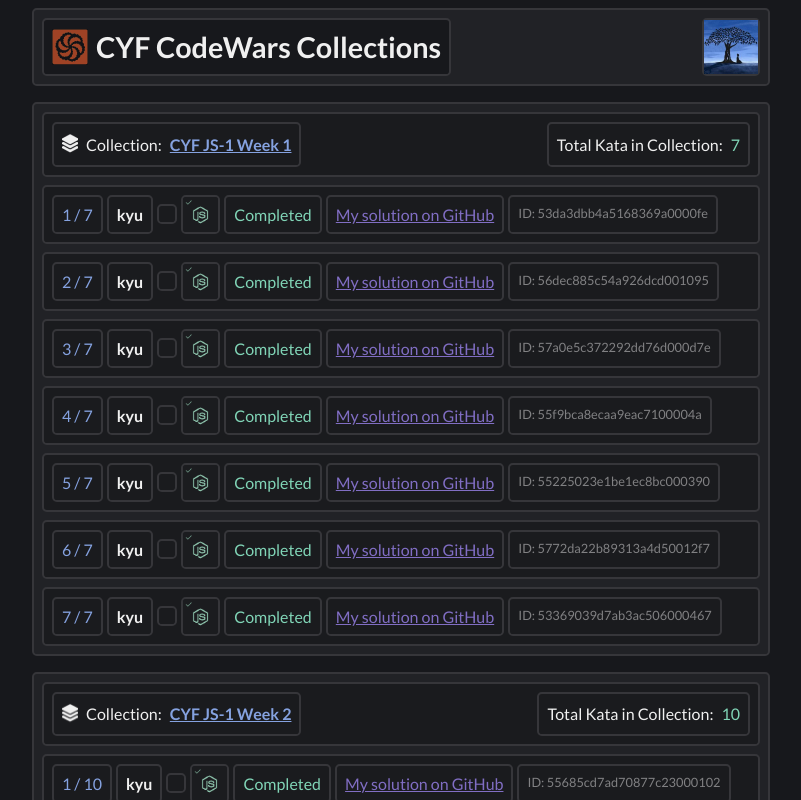
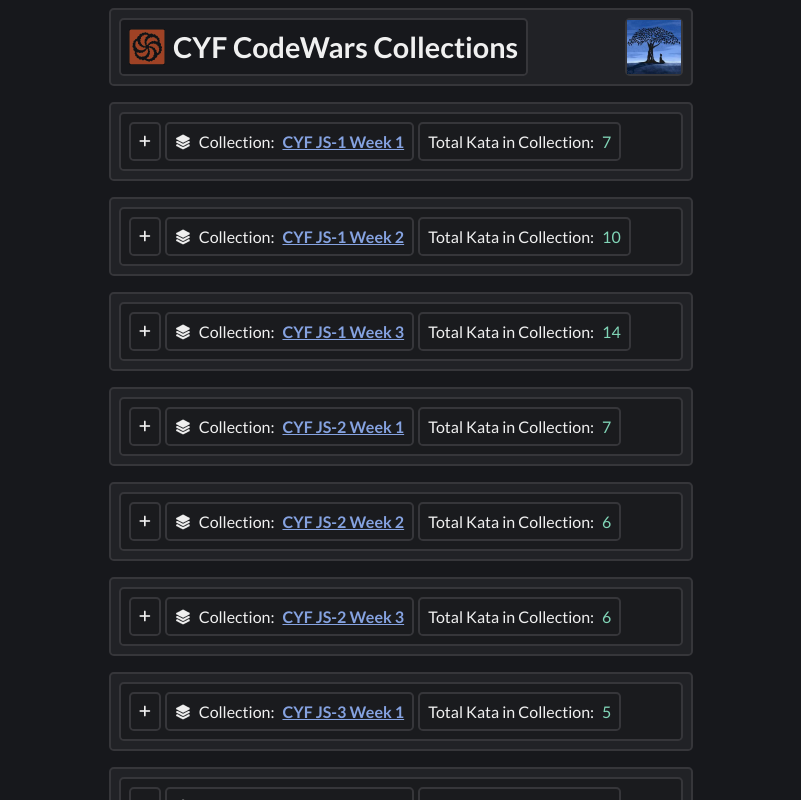
Before and after one commit to bazmurphy/codewars-collections, a React (Create React App) app: page / in a window 1280 px wide. Shown: the top 800 px of the page, without its empty margins (239-1040 px from the left). Built offline with nearby package versions, Linux system fonts and the light colour scheme; no server answers.

Commit message:
collapsable containers, and conditional url links

```diff
--- a/src/App.css
+++ b/src/App.css
@@ -1,4 +1,5 @@
 @import url('https://fonts.googleapis.com/css2?family=Lato:ital,wght@0,100;0,300;0,400;0,700;0,900;1,100;1,300;1,400;1,700;1,900&display=swap');
+@import url('https://cdnjs.cloudflare.com/ajax/libs/font-awesome/6.2.0/css/all.min.css');
 
 body {
   display: flex;
@@ -11,12 +12,12 @@
 }
 
 .App {
+  width: 600px;
   display: flex;
   flex-direction: column;
   padding: 0.5rem;
   gap: 1rem;
 }
-
 
 .header-container {
   display: flex;
@@ -71,7 +72,6 @@
 .collection-container {
   display: flex;
   flex-direction: column;
-  /* flex-wrap: wrap; */
   gap: 0.5rem;
   padding: 0.5rem;
   background-color: hsl(228, 7%, 14%);
@@ -79,16 +79,36 @@
   border-radius: 0.3rem;
 }
 
-.collection-info {
+.collection-info-sub-container {
   display: flex;
-  justify-content: space-between;
+  flex-wrap: wrap;
+  gap: 0.25rem;
   padding: 0.5rem;
   border: 0.15rem solid hsl(240, 4%, 22%);
   border-radius: 0.3rem;
   background-color: hsl(225, 7%, 11%);
 }
 
-.collection-info-sub-container-one {
+.collection-toggle-button {
+  padding: 0.5rem;
+  border: 0.15rem solid hsl(240, 4%, 22%);
+  border-radius: 0.3rem;
+  background-color: inherit;
+  color: inherit;
+  line-height: normal;
+}
+
+.fa-solid {
+  background-color: inherit;
+  color: inherit;
+}
+
+.collection-toggle-button:hover {
+  color: hsl(221, 59%, 70%);
+  border: 0.15rem solid hsl(221, 59%, 70%);
+}
+
+.collection-title-sub-container {
   display: flex;
   align-items: center;
   gap: 0.5rem;
@@ -96,6 +116,7 @@
   border: 0.15rem solid hsl(240, 4%, 22%);
   border-radius: 0.3rem;
 }
+
 
 .collection-title-image {
   display: block;
@@ -111,8 +132,7 @@
   font-weight: bold;
 }
 
-
-.collection-info-sub-container-two {
+.collection-total-sub-container {
   display: flex;
   align-items: center;
   gap: 0.5rem;
@@ -131,7 +151,6 @@
 
 .kata-container {
   display: flex;
-  flex-wrap: wrap;
   gap: 0.25rem;
   padding: 0.5rem;
   border: 0.15rem solid hsl(240, 4%, 22%);
@@ -139,8 +158,9 @@
   background-color: hsl(225, 7%, 11%);
 }
 
-.kata-sub-container-one {
+.kata-sub-container {
   display: flex;
+  flex-wrap: wrap;
   align-items: center;
   gap: 0.25rem;
 }
@@ -175,13 +195,7 @@
   font-weight: bold;
 }
 
-.kata-sub-container-two {
-  display: flex;
-  align-items: center;
-  gap: 0.25rem;
-}
-
-.kata-complete {
+.kata-complete-image {
   border: 0.15rem solid hsl(240, 4%, 22%);
   border-radius: 0.3rem;
   width: 39px;
--- a/src/Collection.js
+++ b/src/Collection.js
@@ -2,21 +2,28 @@
 import Kata from "./Kata";
 
 const Collection = (props) => {
+
+    const [open, setOpen] = React.useState(false);
+
+    const toggle = () => {
+        setOpen(!open);
+    }
+
     return (
         <div className="collection-container">
-            <div className="collection-info">
-                <div className="collection-info-sub-container-one">
+                <div className="collection-info-sub-container">
+                    <button className="collection-toggle-button" onClick={toggle}>{open ? <i class="fa-solid fa-minus"></i> : <i class="fa-solid fa-plus"></i> }</button>
+                    <div className="collection-title-sub-container">
                         <img className="collection-title-image" src="collection.png" alt="collection logo" />
                         <div className="collection-title-label">Collection:</div>
                         <a className="collection-title" href={props.collectionUrl} target="_blank" rel="noreferrer">{props.collectionTitle}</a>
                     </div>
-                <div className="collection-info-sub-container-two">
+                    <div className="collection-total-sub-container">
                         <div className="collection-total-label">Total Kata in Collection:</div>
                         <div className="collection-total">{props.collectionTotal}</div>
                     </div>
                 </div>
-
-            {props.collectionKatas.map((element,index) => {
+            {open && props.collectionKatas.map((element,index) => {
                 return (
                     <Kata
                         key={index}
--- a/src/Kata.js
+++ b/src/Kata.js
@@ -20,17 +20,15 @@
 
     return (
         <div className="kata-container">
-            <div className="kata-sub-container-one">
+            <div className="kata-sub-container">
                 <div className="collection-number">{props.collectionNumber} / {props.collectionTotal}</div>
                 <div className="kata-level">{kataState ? Math.abs(kataState.rank.id) : null} kyu</div>
                 <a className="kata-title-and-link" href={`https://www.codewars.com/kata/${props.kataId}`} target="_blank" rel="noreferrer">{kataState ? kataState.name : null}</a>
+                {props.kataComplete ? <img className="kata-complete-image" src="./complete.png" alt="js logo green" /> : <img className="kata-complete" src="./incomplete.png" alt="js logo white"/>}
+                {props.kataComplete ? <div className="kata-complete-status-true">Completed</div> : <div className="kata-complete-status-false">Uncompleted</div>}
+                <a className="kata-my-link" href={props.kataComplete ? (`https://github.com/bazmurphy/codewars/blob/main/${kataState ? Math.abs(kataState.rank.id) : null}kyu/${props.kataId}.js`) : null} target="_blank" rel="noreferrer">My solution on GitHub</a>
+                <div className="kata-id">ID: {props.kataId}</div>
             </div>
-            <div className="kata-sub-container-two">
-                {props.kataComplete ? <img className="kata-complete" src="./complete.png" alt="js logo green" /> : <img className="kata-complete" src="./incomplete.png" alt="js logo white"/>}
-                {props.kataComplete ? <div className="kata-complete-status-true">Completed</div> : <div className="kata-complete-status-false">Uncompleted</div>}
-                <a className="kata-my-link" href={`https://github.com/bazmurphy/codewars/blob/main/${kataState ? Math.abs(kataState.rank.id) : null}kyu/${props.kataId}.js`} target="_blank" rel="noreferrer">My solution on GitHub</a>
-            </div>
-            <div className="kata-id">ID: {props.kataId}</div>
         </div>
     );
 }
```
Also changed, not shown: public/collection.png. Lines whose indentation alone changed are shown as unchanged.
